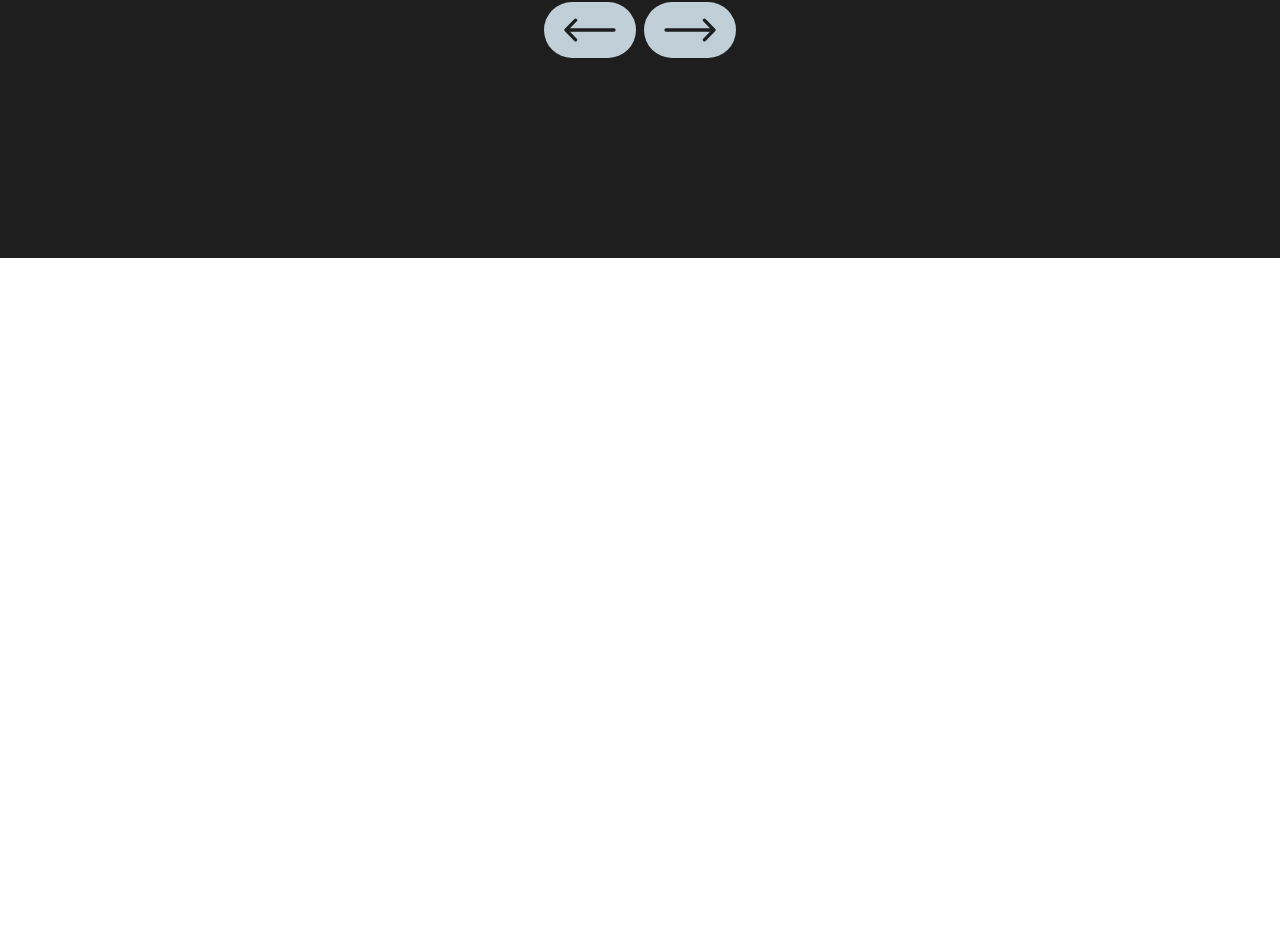
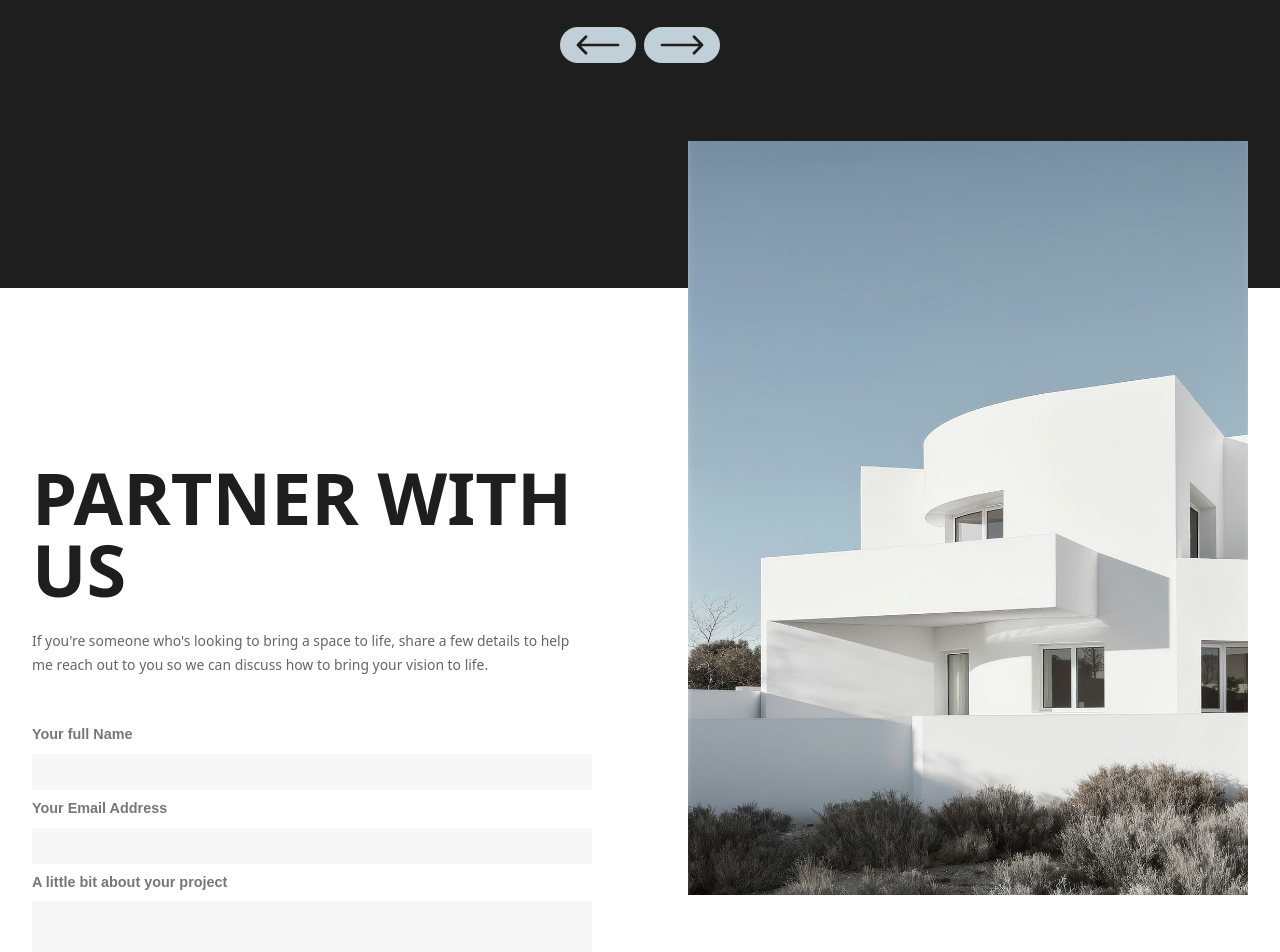
Before and after one commit to ThiagoNogueira2/System, a Vue app: page / in a window 1280 px wide. Shown: the part 6781-7733 px from the top of the page. Before the commit the page ends 7039 px from the top, so only its background shows below. Built offline with nearby package versions, Linux system fonts and the light colour scheme.

Commit message:
wip: Implementa novo módulo Partner

```diff
--- a/src/App.vue
+++ b/src/App.vue
@@ -7,6 +7,8 @@
    <Information />
    <Gallery />
    <Review />
+   <Partner />
+
 </template>
 
 <script setup lang="ts">
@@ -17,6 +19,7 @@
     import Information from './modules/information/Informacao.vue'
     import Gallery from './modules/Gallery/Galeria.vue'
     import Review from './modules/Review/Visualizacao.vue'
+    import Partner from './modules/Partner/Conosco.vue'
     import Projects from './modules/Project/Projeto.vue'
     import { useSmoothScroll } from './composables/useSmoothScroll'
 
--- /dev/null
+++ b/src/modules/Partner/Conosco.vue
@@ -0,0 +1,66 @@
+<template>
+  <div class="container1">
+    <div class="flex justify-between items-start pt-40 gap-24 ">
+      <div class="flex-1">
+        <h1 class="text-7xl font-bold pb-6" style="color: #1e1e1e">
+          PARTNER WITH US
+        </h1>
+        <p
+          class="text-[#666] leading-[150%] font-medium  leading-[170%] mb-12"
+          style="font-size: 0.87rem"
+        >
+          If you're someone who's looking to bring a space to life, share a few
+          details to help me reach out to you so we can discuss how to bring your
+          vision to life.
+        </p>
+
+        <div class="flex flex-col gap-2">
+          <label
+            for="Your full Name"
+            class="satoshi-font  font-bold text-[0.9rem] text-[#777] "
+            >Your full Name</label
+          >
+          <input
+            type="text"
+            id="Your full Name"
+            class="w-full  bg-[#f7f7f7] py-2 text-sm leading-[1.42857] "
+          />
+
+          <label
+            for="Your Email Address"
+            class="satoshi-font font-bold text-[0.9rem] text-[#777]"
+            >Your Email Address</label
+          >
+          <input
+            type="email"
+            id="Your Email Address"
+            class="w-full  bg-[#f7f7f7] py-2 text-sm leading-[1.42857]"
+          />
+
+          <label
+            for="A little bit about your project"
+            class="satoshi-font font-bold text-[0.9rem] text-[#777]"
+            >A little bit about your project</label
+          >
+          <textarea
+            id="A little bit about your project"
+            rows="4"
+            class="w-full  bg-[#f7f7f7] py-1 text-sm leading-[1.00000]"
+          ></textarea>
+        </div>
+
+        <div class="pb-20">
+          <button class="w-full  mt-2 py-2 text-white cursor-pointer" style="background: #1e1e1e;">SUBMIT</button>
+        </div>
+      </div>
+
+      <div class="flex-1 flex justify-end">
+        <img
+          src="/src/assets/images/partner.jpeg"
+          alt="Partner"
+          class="w-full h-auto object-cover -mt-[320px]"
+        />
+      </div>
+    </div>
+  </div>
+</template>
--- a/src/modules/Review/Visualizacao.vue
+++ b/src/modules/Review/Visualizacao.vue
@@ -1,9 +1,11 @@
 <template>
   <div
     class="container1 text-center px-4 py-16 sm:px-8 sm:py-24 md:px-16 md:py-32 lg:px-24 lg:py-40 xl:px-32 xl:py-48 2xl:py-[200px] 2xl:px-[200px]"
-    style="background: #1e1e1e; padding-top: 200px; padding-bottom: 200px"
+    style="background: #1e1e1e; padding-top: 225px; padding-bottom: 225px"
   >
-    <p class="text-white font-bold text-[0.75rem] sm:text-[0.8rem] md:text-[0.87rem] leading-[110%]">
+    <p
+      class="text-white font-bold text-[0.75rem] sm:text-[0.8rem] md:text-[0.87rem] leading-[110%]"
+    >
       HEAR OUR CLIENT
     </p>
     <h1 class="text-white text-6xl font-bold pb-6">REVIEWS</h1>
@@ -11,32 +13,37 @@
       <p
         class="text-[#c1d0d8] text-center mb-8 md:mb-10 text-[0.95rem] sm:text-[1rem] md:text-[1.05rem] lg:text-[1.1rem] italic leading-[160%] px-2 sm:px-4"
       >
-        "Working with Woodland Architects was a blessing for our home. We wanted a
-        space that felt modern but still warm and inviting, and they absolutely
-        nailed it. We highly recommend them for architecture and design projects."
+        "Working with Woodland Architects was a blessing for our home. We wanted
+        a space that felt modern but still warm and inviting, and they
+        absolutely nailed it. We highly recommend them for architecture and
+        design projects."
       </p>
     </div>
 
     <div class="control-seta flex gap-2 justify-center">
       <div
-        class="flex items-center justify-center p-3 md:p-4 rounded-[30px] md:rounded-[40px] w-fit"
+        class="flex items-center justify-center p-3 md:p-2 rounded-[30px] md:rounded-[40px] w-fit"
         style="background-color: #c1d0d8"
       >
+        <a href="">
           <img
             src="../../assets/images/arrow-right.svg"
             alt="left arrow"
-          class="w-10 h-5 md:w-15 md:h-6"
+            class="w-10 h-5 md:w-15 md:h-5"
           />
+        </a>
       </div>
       <div
-        class="flex items-center justify-center p-3 md:p-4 rounded-[30px] md:rounded-[40px] w-fit"
+        class="flex items-center justify-center p-3 md:p-2 rounded-[30px] md:rounded-[40px] w-fit"
         style="background-color: #c1d0d8"
       >
+        <a href="">
           <img
             src="../../assets/images/arrow-left.svg"
             alt="left arrow"
-          class="w-10 h-5 md:w-15 md:h-6"
+            class="w-10 h-5 md:w-15 md:h-5"
           />
+        </a>
       </div>
     </div>
   </div>
```
Also changed, not shown: src/assets/images/partner.jpeg (added). Lines whose indentation alone changed are shown as unchanged.
